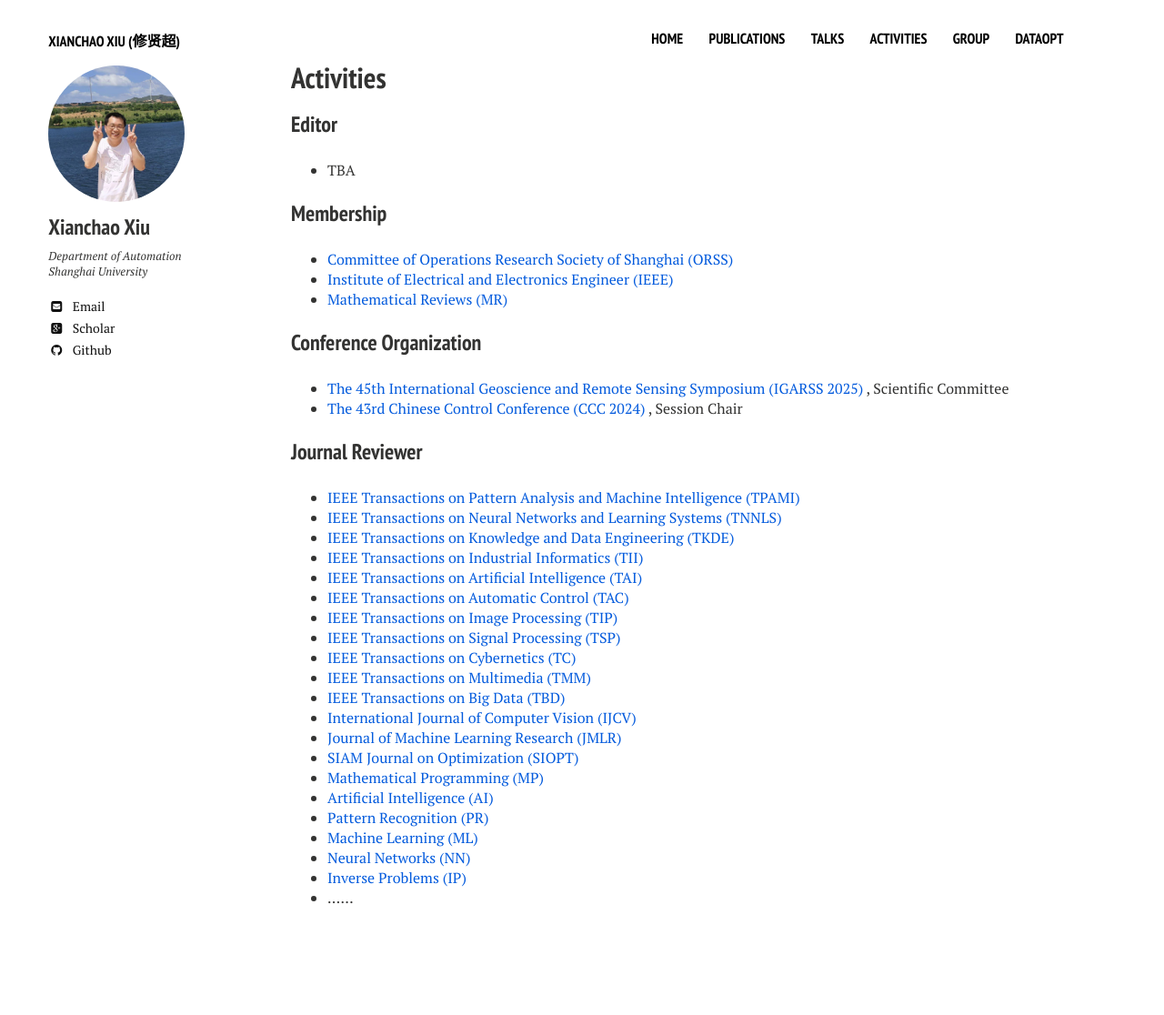
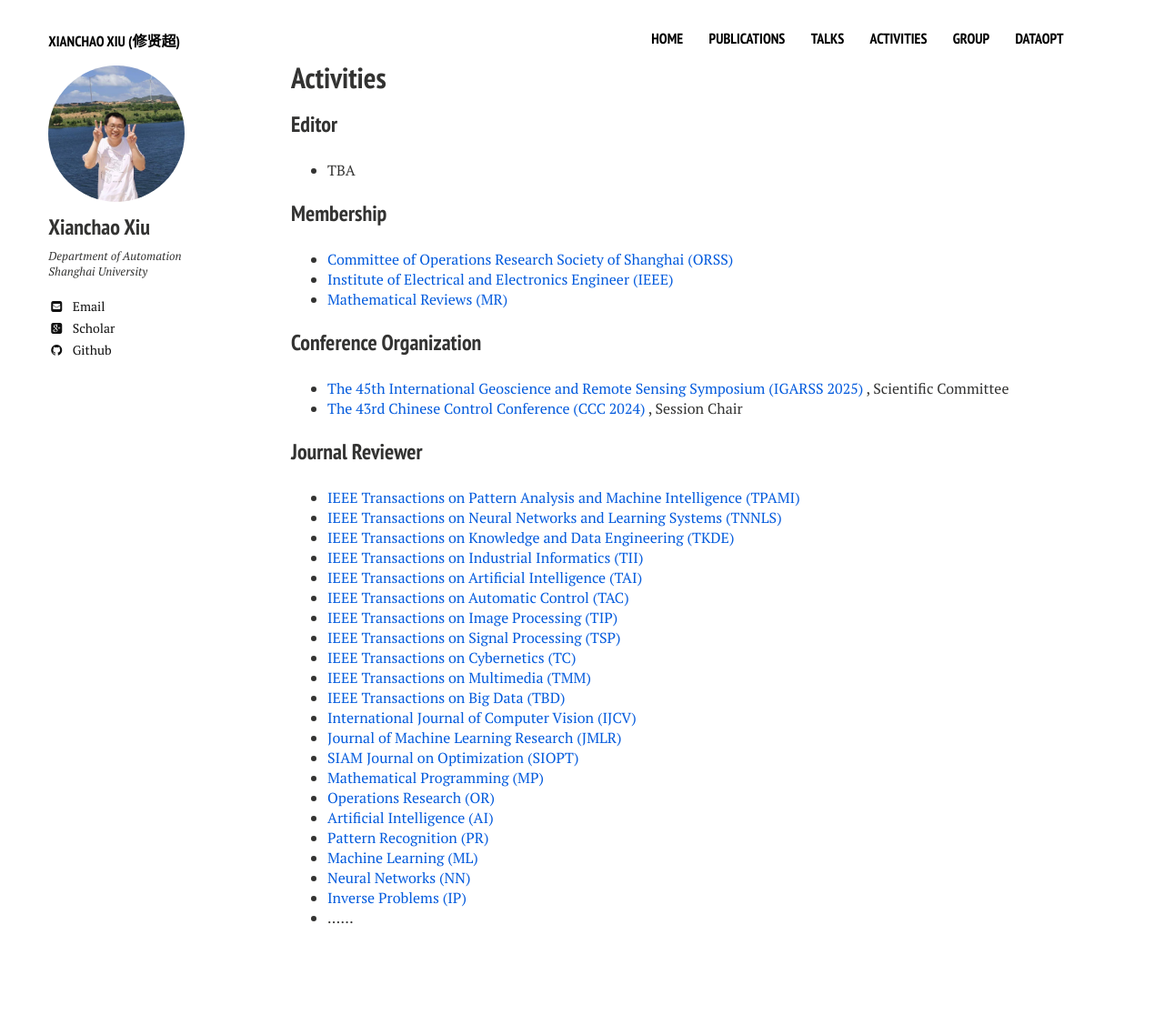
Before and after one commit to xianchaoxiu/xianchaoxiu.github.io, a Jekyll site: the page built from activities/index.md, in a window 1280 px wide. Shown: the whole page at 91% size. Built offline with Jekyll 4.4.1, drawn with Linux system fonts in a browser that asks for light colours; nearby versions of some CDN libraries; before the commit the page ends 1094 px from its top, so only the background shows below that.

Commit message:
Update index.md

```diff
--- a/activities/index.md
+++ b/activities/index.md
@@ -41,6 +41,7 @@ share: false
 * <a href="https://www.jmlr.org" class="textlink" target="_blank">Journal of Machine Learning Research  (JMLR)</a> <br>
 * <a href="https://www.siam.org/publications/siam-journals/siam-journal-on-optimization/" class="textlink" target="_blank">SIAM Journal on Optimization (SIOPT)</a> <br>
 * <a href="https://link.springer.com/journal/10107" class="textlink" target="_blank">Mathematical Programming (MP)</a> <br>
+* <a href="https://pubsonline.informs.org/journal/opre" class="textlink" target="_blank">Operations Research (OR)</a> <br>
 * <a href="https://www.sciencedirect.com/journal/artificial-intelligence" class="textlink" target="_blank">Artificial Intelligence (AI)</a> <br>
 * <a href="https://www.sciencedirect.com/journal/pattern-recognition" class="textlink" target="_blank">Pattern Recognition (PR)</a> <br>
 * <a href="https://link.springer.com/journal/10994" class="textlink" target="_blank">Machine Learning (ML)</a> <br>
```
